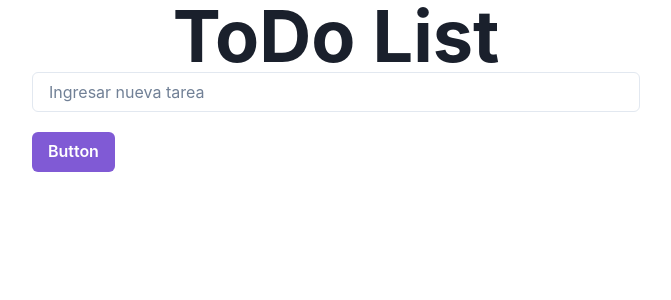
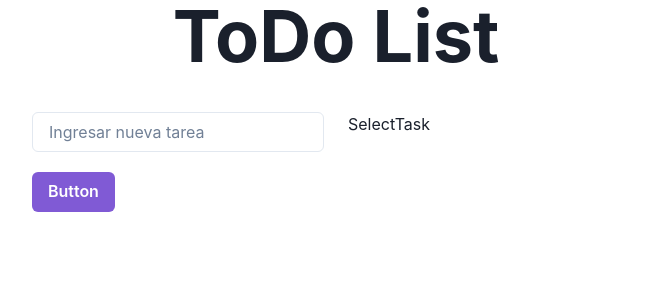
Before and after one commit to Makorii/todo-list, a React (Vite) app: page / in a window 1280 px wide. Shown: the top 300 px of the page, without its empty margins (304-975 px from the left). Built offline with nearby package versions, Linux system fonts and the light colour scheme.

Commit message:
termino de dar forma y estilos al container principal y agrego el componente SelectTask

```diff
--- a/src/components/Main.jsx
+++ b/src/components/Main.jsx
@@ -1,8 +1,9 @@
 import React from 'react'
 import NewTask from './NewTask'
-import { Box, Center, Container } from '@chakra-ui/react'
+import { Box, Center, Container, Grid } from '@chakra-ui/react'
 import { useState } from 'react'
 import ContainerTasks from './ContainerTasks'
+import SelectsTaks from './SelectTask'
 
 function Main() {
   const [tasks, setTasks] = useState(JSON.parse(localStorage.getItem("tasks")) || "")
@@ -40,9 +41,12 @@ function Main() {
     };
   return (
     <Container maxW="container.sm">
-      <NewTask onSubmit={onSubmit} />
+      <Grid templateColumns="repeat(2, 1fr)" gap={6} my={10}>
+        <NewTask onSubmit={onSubmit} />
+        <SelectsTaks arrTask={tasks}/>
+      </Grid>
       <Center>
-        <Box>
+        <Box w="60%">
           <ContainerTasks
             arrTask={tasks}
             onClose={onClose}
```
